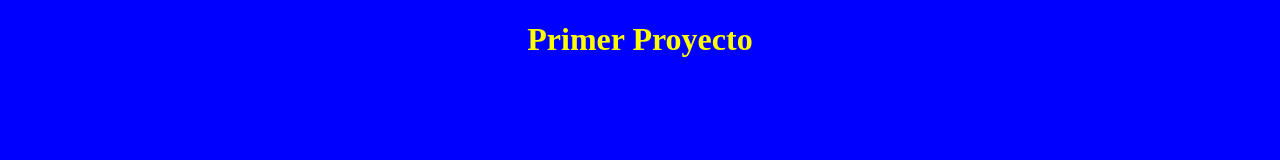
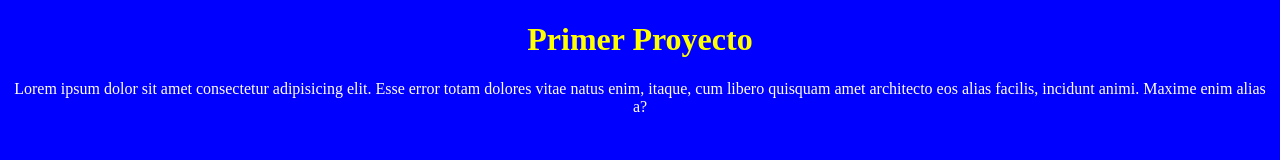
Before and after one commit to MrP4IN/ProyGit, a plain HTML site: page index.html in a window 1280 px wide. Drawn offline with Linux system fonts and the light colour scheme.

Commit message:
Se añade parrafo y cambiamos su color en hoja de estilos

```diff
--- a/index.html
+++ b/index.html
@@ -9,5 +9,6 @@
 </head>
 <body>
     <h1>Primer Proyecto</h1>
+    <p>Lorem ipsum dolor sit amet consectetur adipisicing elit. Esse error totam dolores vitae natus enim, itaque, cum libero quisquam amet architecto eos alias facilis, incidunt animi. Maxime enim alias a?</p>
 </body>
 </html>
--- a/styles.css
+++ b/styles.css
@@ -3,3 +3,8 @@ body{
     text-align: center;
     color: yellow;
 }
+p{
+    text-align: center;
+    color: white;
+    size: 15px;
+}
```
